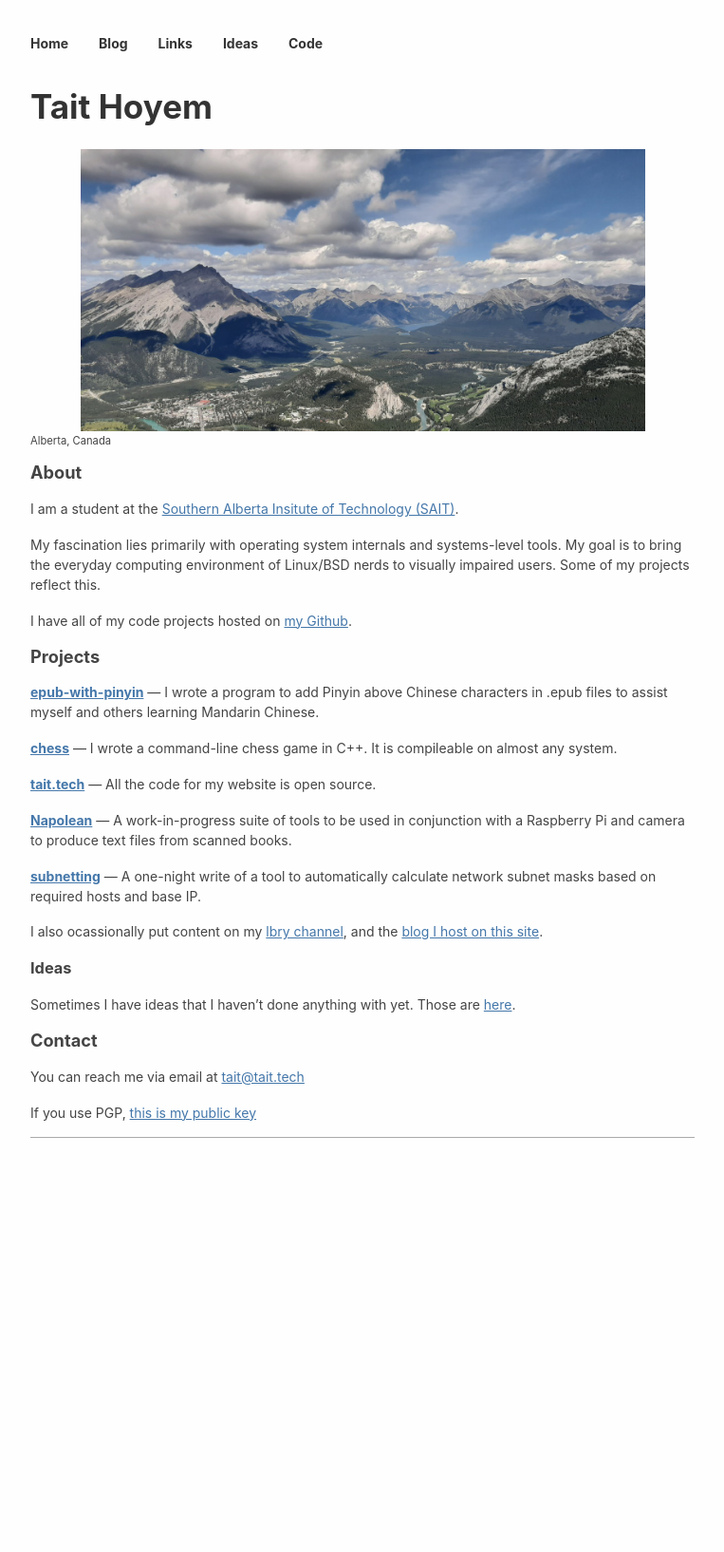
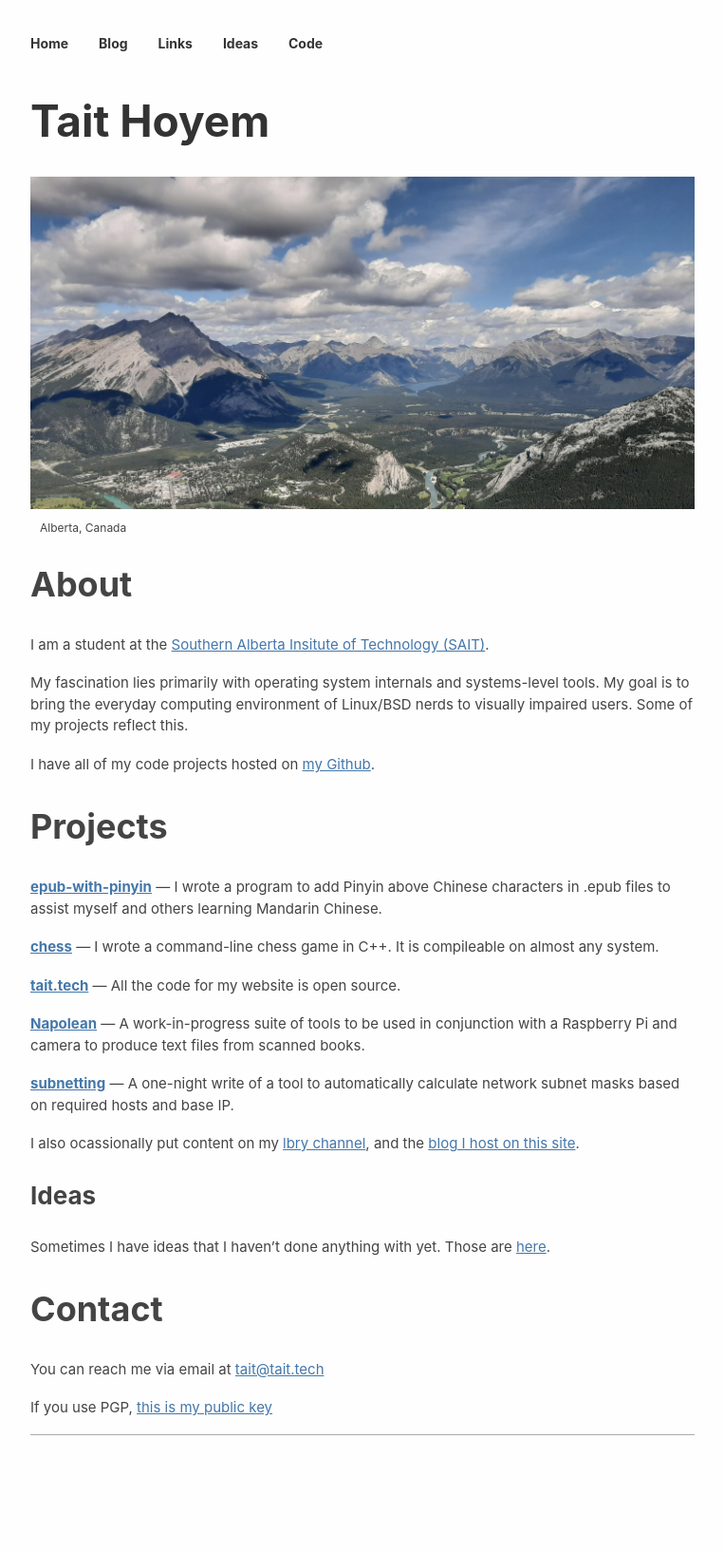
Before and after one commit to TTWNO/tait.tech, a Jekyll site: the page built from index.md, in a window 1280 px wide. Shown: the whole page at 95% size, without its empty margins (258-1021 px from the left). Built offline with Jekyll 4.4.1, drawn with Linux system fonts in a browser that asks for light colours; before the commit the page ends 1321 px from its top, so only the background shows below that.

Commit message:
Change text styles to bigger text by default

```diff
--- a/_sass/main.scss
+++ b/_sass/main.scss
@@ -25,12 +25,19 @@ body {
 h1, h2, h3, h4, h5, h6 {
 }
 h1 {
-  font-size: 2.5em;
+  font-size: 46px;
 }
 h2 {
-  font-size: 1.3em;
+  font-size: 36px;
+}
+h3 {
+  font-size: 26px;
 }
 h4 {
+  font-size: 22px;
+}
+h5 {
+  font-size: 17px;
 }
 a {
   text-decoration: underline;
@@ -48,8 +55,16 @@ a.citation-link {
   text-decoration: none;
 }
 
+#img-wrapper img {
+  margin-bottom: 10px;
+}
+
+#img-wrapper label {
+  margin-left: 10px;
+}
+
 label {
-  font-size: .8em;
+  font-size: 12px;
 }
 
 #menu,
@@ -83,9 +98,10 @@ li {
 }
 
 #main-img {
-  width: 85%;
+  width: 100%;
 }
 p {
+  font-size: 15px;
   line-height: 1.5;
   padding: .1em 0;
 }
```
